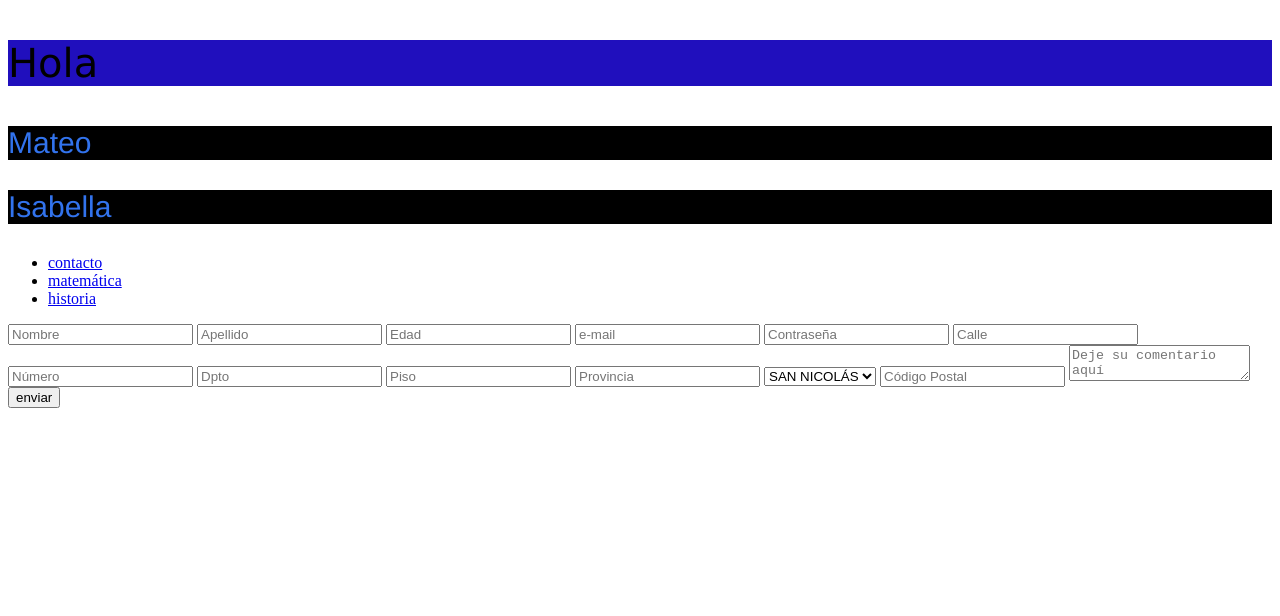
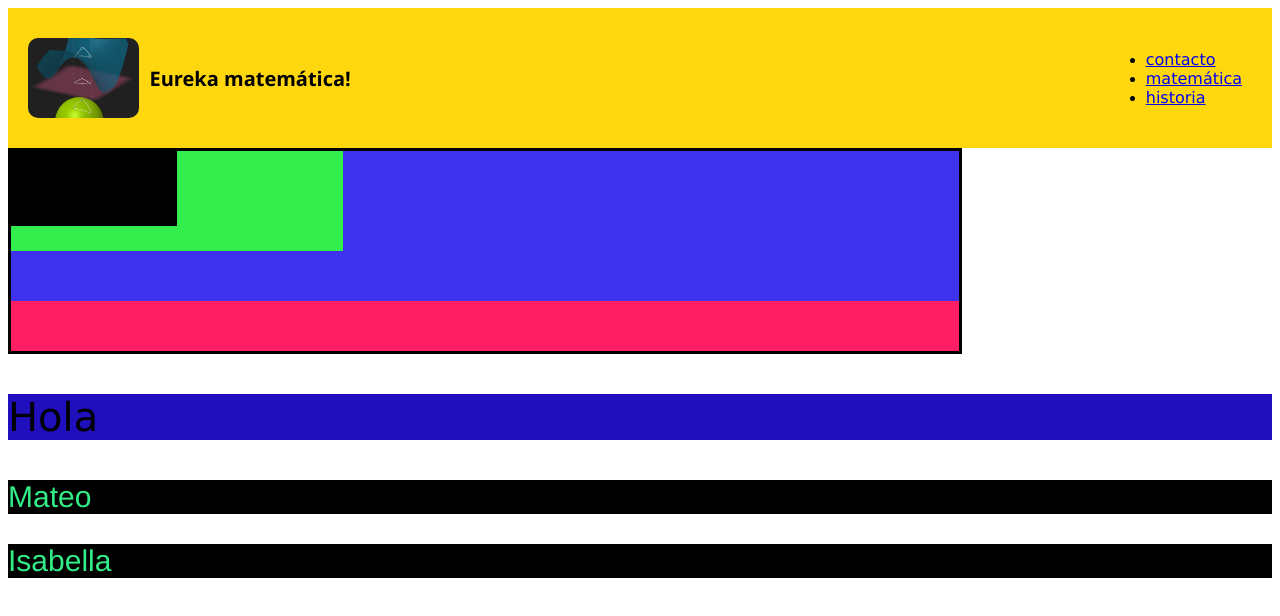
Before and after one commit to denisefranco/museo, a plain HTML site: page index.html in a window 1280 px wide. Drawn offline with Linux system fonts and the light colour scheme.

Commit message:
Add files via upload

```diff
--- a/Css/style.css
+++ b/Css/style.css
@@ -12,7 +12,7 @@ color cuatro #FFD70F
     font-family: 'Lucida Sans', 'Lucida Sans Regular', 'Lucida Grande', 'Lucida Sans Unicode', Geneva, Verdana, sans-serif;
  }
 .hijo,.hija{
-    color: #3273ED;
+    color: #32ed86;
     background-color: black;
     font-size: 30px;
     font-family: 'Franklin Gothic Medium', 'Arial Narrow', Arial, sans-serif;
@@ -31,3 +31,103 @@ color cuatro #FFD70F
     font-size: 40px;
     font-family: cursive;
 }
+
+/*recuadros*/
+.caja1 {
+    width: 75%;
+    height: 200px;
+    background-color: #FF1D63;
+    border: 3px solid#000000;
+}
+
+.caja2 {
+    width: 100%;
+    height: 150px;
+    background-color:#3e32ed;
+
+}
+
+.caja3 {
+    width: 35%;
+    height: 100px;
+    background-color:#32ed4b;
+
+ }
+
+.caja4 {
+    width: 50%;
+    height: 75px;
+    background-color:#000000;
+
+ }
+
+.elementopadre{
+    list-style-type: none;
+    background-color: #32ed86;
+    padding: 0%;
+    border-radius: 10px;
+    width: 100%;
+    border: 3px solid #000000;
+    display: flex;
+    flex-direction: column;
+    justify-content: space-between;
+}
+
+.elementopadre li {
+    border: 3px solid #3e32ed;
+    font-family: cursive;
+    border-radius: 5px;
+    padding: 10px;
+    display: flex;
+    margin-bottom: 20px;
+    margin-top: 10px;
+ }
+
+ @media (min-width: 767px) {
+.elementopadre {
+    flex-direction: row;
+    background-color: #FFD70F;
+}
+ }
+
+ .body {
+    font-family: 'Lucida Sans', 'Lucida Sans Regular', 'Lucida Grande', 'Lucida Sans Unicode', Geneva, Verdana, sans-serif;
+    margin: 0;
+ }
+
+ header {
+    height: 100px;
+    display: flex;
+    background-color: #FFD70F;
+    justify-content: space-between;
+    align-items: center;
+    flex-direction: row;
+    padding: 20px;
+
+ }
+.nombreproyecto {
+    font-family: 'Segoe UI', Tahoma, Geneva, Verdana, sans-serif;
+    font-size: 20px;
+    align-items: center;
+
+}
+
+.logo {
+    display: flex;
+    align-items: center;
+}
+
+ .logo img {
+    height: 80px;
+    align-items: center;
+    margin-right: 10px;
+    border-radius: 10px;
+ }
+nav a{
+    font-family: Verdana, Geneva, Tahoma, sans-serif;
+    font-weight: 500;
+    padding-right: 10px;
+}
+ nav a:hover{
+    color: #630fff;
+  }
--- a/index.html
+++ b/index.html
@@ -6,18 +6,21 @@
     <title>museo matemático</title>
 </head>
 <link rel="stylesheet" href="./Css/style.css">
+<link rel="stylesheet" href="./Imagenes/">
 
 <body>
-    <P class="saludo">Hola</P>
-    <P class="hijo">Mateo</P>
-    <P class="hija">Isabella</P>
-<p></p>
+
+
 
 <header>
+<div class="logo">
+    <img src="Imagenes/SUPERFICIES_ESFERICA_PLANA_HIPERBÓLICA.PNG" alt="logo del encabezado">
+    <h2 class="nombreproyecto">Eureka matemática!</h2>
 
+</div>
     <nav>
 
-        <ul>
+        <ul class="paginas">
             <li><a href="./paginas/contacto.html" target="_blank">contacto</a></li>
             <li><a href="./paginas/matemática.html" target="_blank">matemática</a></li>
             <li><a href="./paginas/historia.html" target="_blank">historia</a></li>
@@ -27,35 +30,20 @@
 
 </header>
 
-    <form action="#" method= "get">
-        <input type="text" placeholder="Nombre">
-
-        <input type="text" placeholder="Apellido">
-        <input type="numbers" placeholder="Edad">
-
-        <input type="email" placeholder="e-mail">
-        <input type="password" placeholder="Contraseña">
-
-        <input type="text" placeholder="Calle">
-        <input type="number" placeholder="Número">
-        <input type="text" placeholder="Dpto">
-        <input type="number" placeholder="Piso">
-        <input type="text" placeholder="Provincia">
-
-        <select name="" id="">
-            <option value="San Nicolás">SAN NICOLÁS</option>
-            <option value="Ramallo">RAMALLO</option>
-            <option value="Pergamino">PERGAMINO</option>
-            <option value="Conesa">CONESA</option>
-
-        </select>
-        <input type="number" placeholder="Código Postal">
+<div class="caja1">
+    <div class="caja2">
+        <div class="caja3">
+            <div class="caja4">
+            </div>
+        </div>
+    </div>
+</div>
 
 
-        <textarea name="" id="" placeholder="Deje su comentario aquí"></textarea>
+        <P class="saludo">Hola</P>
+        <P class="hijo">Mateo</P>
+        <P class="hija">Isabella</P>
 
-        <input type="submit" value="enviar">
+</body>
 
-    </form>
-</body>
 </html>
```
Also changed, not shown: paginas/contacto.html (+33 -1 lines), paginas/historia.html (+14 -1 lines), Imagenes/SUPERFICIES_ESFERICA_PLANA_HIPERBÓLICA.PNG (added), Imagenes/encabezado.PNG (added), Imagenes/imagen matem portada para classroom.PNG (added).
